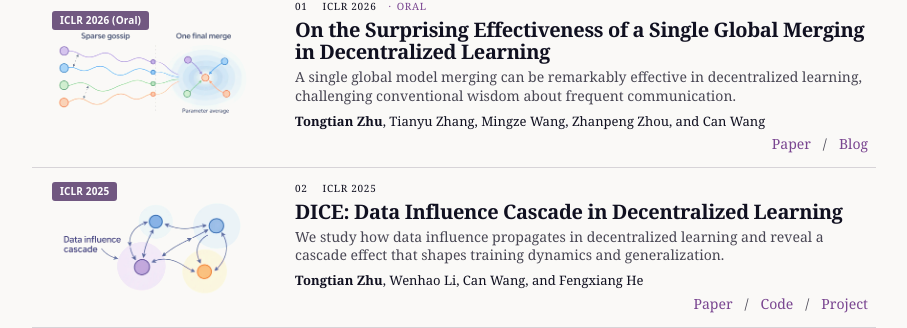
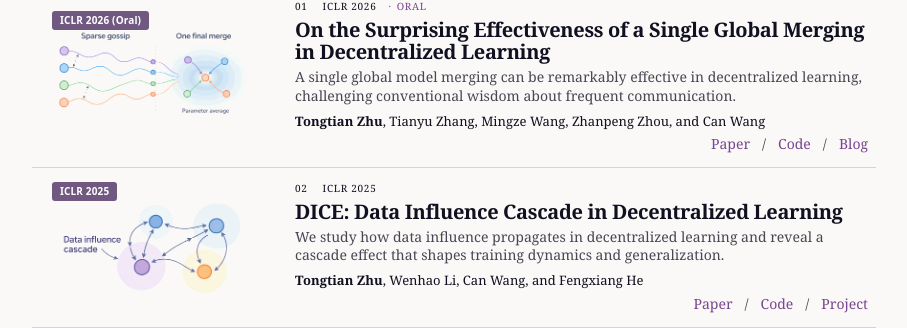
Before and after one commit to Raiden-Zhu/Raiden-Zhu.github.io, a Jekyll site: the page built from _pages/about.md, in a window 1280 px wide. Shown: the part 678-1006 px from the top of the page, without its empty margins (186-1093 px from the left). Built offline with Jekyll 4.4.1, drawn with Linux system fonts in a browser that asks for light colours.

Commit message:
Add code link for single merging paper

```diff
--- a/_bibliography/papers.bib
+++ b/_bibliography/papers.bib
@@ -149,7 +149,7 @@ This work provides promising results that  decentralized learning is able to gen
   dimensions = {true},
   selected = {true},
   bibtex_show = {true},
-  code = {},
+  code = {https://github.com/Raiden-Zhu/ICLR-2026-Grokking-in-Decentralized-Learning},
   preview = {Surprising.png}
 }
 
--- a/_data/research/publications.json
+++ b/_data/research/publications.json
@@ -11,7 +11,7 @@
     "dimensions": "true",
     "selected": "true",
     "bibtex_show": "true",
-    "code": "",
+    "code": "https://github.com/Raiden-Zhu/ICLR-2026-Grokking-in-Decentralized-Learning",
     "preview": "Surprising.png",
     "id": "zhu2026surprising",
     "image": "single-merge-hd.webp",
@@ -25,6 +25,7 @@
     ],
     "links": {
       "Paper": "https://openreview.net/forum?id=lWGMbJRCtQ",
+      "Code": "https://github.com/Raiden-Zhu/ICLR-2026-Grokking-in-Decentralized-Learning",
       "Blog": "https://paper-list.notion.site/ICLR-26-The-Grokking-Moment-in-Decentralized-Learning-On-The-Surprising-Effectiveness-of-A-Singl-2f43218102c0805d99d6e56d2934fac4?source=copy_link"
     }
   },
--- a/_pages/about.md
+++ b/_pages/about.md
@@ -37,7 +37,7 @@ permalink: /
         <h3><a href="https://openreview.net/forum?id=lWGMbJRCtQ">On the Surprising Effectiveness of a Single Global Merging in Decentralized Learning</a></h3>
         <p class="takeaway">A single global model merging can be remarkably effective in decentralized learning, challenging conventional wisdom about frequent communication.</p>
         <p class="authors"><strong>Tongtian Zhu</strong>, Tianyu Zhang, Mingze Wang, Zhanpeng Zhou, and Can Wang</p>
-        <div class="paper-links"><a href="https://openreview.net/forum?id=lWGMbJRCtQ">Paper</a><a href="https://paper-list.notion.site/ICLR-26-The-Grokking-Moment-in-Decentralized-Learning-On-The-Surprising-Effectiveness-of-A-Singl-2f43218102c0805d99d6e56d2934fac4?source=copy_link">Blog</a></div>
+        <div class="paper-links"><a href="https://openreview.net/forum?id=lWGMbJRCtQ">Paper</a><a href="https://github.com/Raiden-Zhu/ICLR-2026-Grokking-in-Decentralized-Learning">Code</a><a href="https://paper-list.notion.site/ICLR-26-The-Grokking-Moment-in-Decentralized-Learning-On-The-Surprising-Effectiveness-of-A-Singl-2f43218102c0805d99d6e56d2934fac4?source=copy_link">Blog</a></div>
       </div>
     </article>
     <article class="paper" id="dice">
```
Also changed, not shown: _pages/publications.md (+1 -1 lines).
